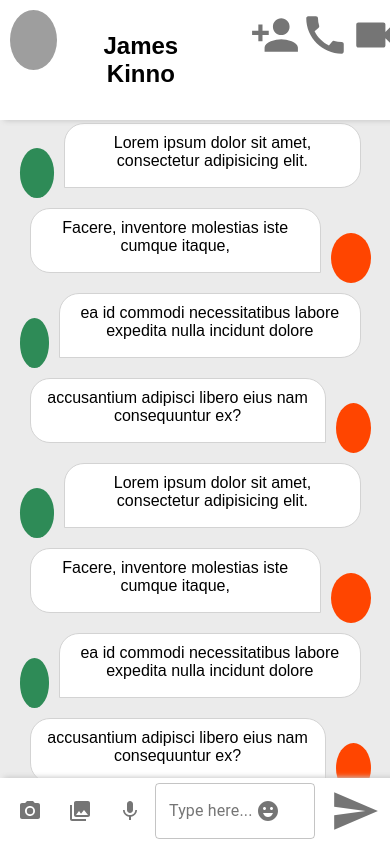
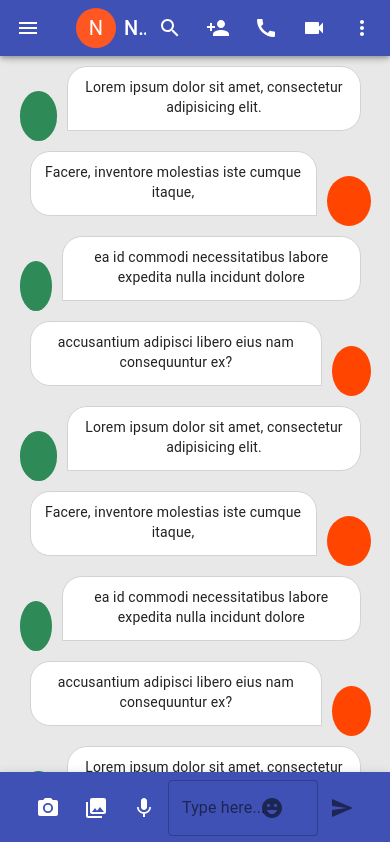
Before and after one commit to otabekakbaroff/x-frontend, a React (Create React App) app: page /dashboard in a window 390 px wide. Shown: the top 842 px of the page. Built offline with nearby package versions, Linux system fonts and the light colour scheme; no server answers; sample sign-in values are in the browser's storage; grey boxes are pictures that could not be loaded.

Commit message:
better responsiveness added

```diff
--- a/src/App.css
+++ b/src/App.css
@@ -74,12 +74,12 @@ form{
   height: 100vh;
 }
 .users{
-  width:30%;
+  /* width:30%;
   position: fixed;
   overflow-y: scroll;
 max-height: 100%;
   background-color: white;
-  box-shadow: 0px 5px 15px 3px #cacaca;
+  box-shadow: 0px 5px 15px 3px #cacaca; */
 }
 .login form .avatar{
   width:125px;
@@ -94,7 +94,7 @@ max-height: 100%;
 }
 .messages {
   width: 100%;
-  margin-left: 30%;
+  margin-left: 240px;
   /* background-color: yellow; */
 }
 
@@ -161,7 +161,7 @@ max-height: 100%;
 .chat-box{
   background-color: #cccccc63;
   min-height: 85vh;
-  padding: 20% 5%;
+  padding: 0% 5%;
 }
 
 .my-profile{
--- /dev/null
+++ b/src/components/dashboard/dash.styles.js
@@ -0,0 +1,79 @@
+import { makeStyles, useTheme } from '@material-ui/core/styles';
+import { deepOrange, deepPurple } from '@material-ui/core/colors';
+
+const drawerWidth = 240;
+
+export default makeStyles((theme) => ({
+    root: {
+      display: 'flex',
+    },
+    drawer: {
+      [theme.breakpoints.up('sm')]: {
+        width: drawerWidth,
+        flexShrink: 0,
+      },
+    },
+    appBar: {
+      [theme.breakpoints.up('sm')]: {
+        width: `calc(100% - ${drawerWidth}px)`,
+        marginLeft: drawerWidth,
+      },
+    },
+    menuButton: {
+      marginRight: theme.spacing(2),
+      [theme.breakpoints.up('sm')]: {
+        display: 'none',
+      },
+    },
+    // necessary for content to be below app bar
+    toolbar: theme.mixins.toolbar,
+    drawerPaper: {
+      width: drawerWidth,
+    },
+    content: {
+      // flexGrow: 1,
+      // padding: theme.spacing(3),
+    },
+    text2: {
+      padding: theme.spacing(2, 2, 0),
+    },
+    paper2: {
+      paddingBottom: 50,
+    },
+    list2: {
+      marginBottom: theme.spacing(2),
+    },
+    subheader2: {
+      backgroundColor: theme.palette.background.paper,
+    },
+    appBar2: {
+      [theme.breakpoints.up('sm')]: {
+        width: `calc(100% - ${drawerWidth}px)`,
+        marginLeft: drawerWidth,
+      },
+      padding:"8px",
+      top: 'auto',
+      bottom: 0,
+    },
+    grow2: {
+      flexGrow: 1,
+    },
+    fabButton2: {
+      position: 'absolute',
+      zIndex: 1,
+      top: -30,
+      left: 0,
+      right: 0,
+      margin: '0 auto',
+    },
+    large: {
+      width: theme.spacing(7),
+      height: theme.spacing(7),
+      background:"orange"
+    },
+    orange: {
+      color: theme.palette.getContrastText(deepOrange[500]),
+      backgroundColor: deepOrange[500],
+      margin: theme.spacing(1),
+    },
+  }));
--- a/src/components/dashboard/dashboard.js
+++ b/src/components/dashboard/dashboard.js
@@ -1,15 +1,108 @@
-import React from 'react'
+import React from 'react';
+import PropTypes from 'prop-types';
+import AppBar from '@material-ui/core/AppBar';
+import CssBaseline from '@material-ui/core/CssBaseline';
+import Divider from '@material-ui/core/Divider';
+import Drawer from '@material-ui/core/Drawer';
+import Hidden from '@material-ui/core/Hidden';
+import IconButton from '@material-ui/core/IconButton';
+import InboxIcon from '@material-ui/icons/MoveToInbox';
+import List from '@material-ui/core/List';
+import ListItem from '@material-ui/core/ListItem';
+import ListItemIcon from '@material-ui/core/ListItemIcon';
+import ListItemText from '@material-ui/core/ListItemText';
+import MailIcon from '@material-ui/icons/Mail';
+import MenuIcon from '@material-ui/icons/Menu';
+import Toolbar from '@material-ui/core/Toolbar';
+import Typography from '@material-ui/core/Typography';
+import { makeStyles, useTheme } from '@material-ui/core/styles';
 import Users from './usersSection/users';
-import Messages from './messageSection/messages'
+import Messages from './messageSection/messages';
 
 
-function Dashboard(){
-    return(
-        <div className="dashboard">
-            <Users/>
-            <Messages/>
-        </div>
-    )
+const drawerWidth = 240;
+
+const useStyles = makeStyles((theme) => ({
+  root: {
+    display: 'flex',
+  },
+  drawer: {
+
+    [theme.breakpoints.up('sm')]: {
+      width: drawerWidth,
+      flexShrink: 0,
+      // background: "yellow",
+    },
+  },
+  appBar: {
+    [theme.breakpoints.up('sm')]: {
+      width: `calc(100% - ${drawerWidth}px)`,
+      marginLeft: drawerWidth,
+    },
+  },
+  menuButton: {
+    marginRight: theme.spacing(2),
+    [theme.breakpoints.up('sm')]: {
+      display: 'none',
+    },
+  },
+  // necessary for content to be below app bar
+  toolbar: theme.mixins.toolbar,
+  drawerPaper: {
+    width: drawerWidth,
+  },
+  content: {
+    flexGrow: 1,
+    padding: theme.spacing(3),
+  },
+}));
+
+function Dashboard() {
+  const classes = useStyles();
+  const theme = useTheme();
+  const [mobileOpen, setMobileOpen] = React.useState(false);
+
+  const handleDrawerToggle = () => {
+    setMobileOpen(!mobileOpen);
+  };
+
+  const drawer = (
+    <div>
+      {/* <div className={classes.toolbar} /> */}
+      <Users/>
+    </div>
+  );
+
+  return (
+    <div className={classes.root}>
+      <CssBaseline />
+      <Messages
+      drawer={drawer}
+      mobileOpen={mobileOpen}
+      theme={theme}
+      handleDrawerToggle={handleDrawerToggle}
+      />
+    </div>
+  );
 }
 
-export default Dashboard
+
+export default Dashboard;
+
+
+
+// import React from 'react'
+// import Users from './usersSection/users';
+// import Messages from './messageSection/messages'
+
+
+// function Dashboard(){
+//     return(
+//         <div className="dashboard">
+//             <Users/>
+//             <Messages/>
+//         </div>
+//     )
+// }
+
+// export default Dashboard
--- a/src/components/dashboard/messageSection/messages.js
+++ b/src/components/dashboard/messageSection/messages.js
@@ -11,11 +11,25 @@ import PhotoCameraIcon from '@material-ui/icons/PhotoCamera';
 import PhotoLibraryIcon from '@material-ui/icons/PhotoLibrary';
 import DemoChatMessages from './DemoChatMessages'
 import ContactInfo from './contactInfo/ContactInfo'
+import Toolbar from '@material-ui/core/Toolbar';
+import Typography from '@material-ui/core/Typography';
 
 
-function Messages(){
+import AppBar from '@material-ui/core/AppBar';
+import MenuIcon from '@material-ui/icons/Menu';
+import Fab from '@material-ui/core/Fab';
+import AddIcon from '@material-ui/icons/Add';
+import SearchIcon from '@material-ui/icons/Search';
+import MoreIcon from '@material-ui/icons/MoreVert';
+
+import useStyles from '../dash.styles'
+import { Camera } from '@material-ui/icons';
+
+
+function Messages({handleDrawerToggle, theme, mobileOpen, drawer}){
     const [activeButton,setActiveButton] = useState([]);
     const [isClicked, setIsClicked]=useState(false)
+    const classes = useStyles();
     // const socket=useContext(Context).socket;
     function send(){
         // let chatbox = document.querySelector(".chat-box")
@@ -48,21 +62,35 @@ function Messages(){
 
     return(
         <div className="messages">
-            <ProfileHeader clickContact={clickContact}/>
-            {isClicked ? <ContactInfo clickContact={clickContact}/>:<Chat/>}
+            <ProfileHeader
+            mobileOpen={mobileOpen}
+            drawer={drawer}
+
+            theme={theme}
+            handleDrawerToggle={handleDrawerToggle}
+            clickContact={clickContact}/>
 
 
-            <div className="send-box">
-                <IconButton >
+            <main className={classes.content}>
+        <div className={classes.toolbar} />
+        {isClicked ? <ContactInfo clickContact={clickContact}/>:<Chat/>}
+        <div className={classes.toolbar} />
+
+      </main>
+
+      <AppBar position="fixed" color="primary" className={classes.appBar2}>
+        <Toolbar>
+          <IconButton color="inherit" aria-label="open drawer">
           <PhotoCameraIcon />
           </IconButton>
-                <IconButton >
+          <IconButton color="inherit" aria-label="open drawer">
           <PhotoLibraryIcon />
           </IconButton>
-                <IconButton >
+          <IconButton color="inherit" aria-label="open drawer">
           <MicIcon />
           </IconButton>
-                <TextField  id="text" className="textareawidth" label="Type here..." variant="outlined" onChange={handleChange} InputProps={{
+
+          <TextField className="textareawidth" color="inherit" label="Type here..." variant="outlined" onChange={handleChange} InputProps={{
                     endAdornment: (
                     <InputAdornment>
                         <IconButton >
@@ -70,13 +98,14 @@ function Messages(){
                         </IconButton>
                     </InputAdornment>
                 )}}/>
-                {/* <input className="text" placeholder="Type here..." onChange={handleChange}/> */}
-                <div className="send-button-box">
+
 <IconButton id="send-button"  onClick={send}>
-                        <SendIcon style={activeButton} id="send-icon"/>
+                        <SendIcon style={activeButton}/>
                     </IconButton>
-                </div>
-            </div>
+        </Toolbar>
+      </AppBar>
+
+
         </div>
     )
 }
--- a/src/components/dashboard/messageSection/userProfileHeader.js
+++ b/src/components/dashboard/messageSection/userProfileHeader.js
@@ -4,10 +4,102 @@ import CallIcon from '@material-ui/icons/Call';
 import VideocamIcon from '@material-ui/icons/Videocam';
 import PersonAddIcon from '@material-ui/icons/PersonAdd';
 
-function userProfilerHeader({clickContact}){
+
+import PropTypes from 'prop-types';
+import AppBar from '@material-ui/core/AppBar';
+import CssBaseline from '@material-ui/core/CssBaseline';
+import Divider from '@material-ui/core/Divider';
+import Drawer from '@material-ui/core/Drawer';
+import Hidden from '@material-ui/core/Hidden';
+import InboxIcon from '@material-ui/icons/MoveToInbox';
+import List from '@material-ui/core/List';
+import ListItem from '@material-ui/core/ListItem';
+import ListItemIcon from '@material-ui/core/ListItemIcon';
+import ListItemText from '@material-ui/core/ListItemText';
+import MailIcon from '@material-ui/icons/Mail';
+import MenuIcon from '@material-ui/icons/Menu';
+import Toolbar from '@material-ui/core/Toolbar';
+import Typography from '@material-ui/core/Typography';
+import SearchIcon from '@material-ui/icons/Search';
+import MoreIcon from '@material-ui/icons/MoreVert';
+import Avatar from '@material-ui/core/Avatar';
+import { makeStyles, useTheme } from '@material-ui/core/styles';
+import Users from '../usersSection/users';
+import Messages from './messages';
+import useStyles from '../dash.styles'
+
+function UserProfilerHeader({clickContact,window, handleDrawerToggle, theme, mobileOpen, drawer}){
+    const classes = useStyles();
+    const container = window !== undefined ? () => window().document.body : undefined;
+
     return (
-        <div className="profile-header">
-            <div className="profile_details">
+        <div>
+            <AppBar position="fixed" className={classes.appBar}>
+        <Toolbar>
+          <IconButton
+            color="inherit"
+            aria-label="open drawer"
+            edge="start"
+            onClick={handleDrawerToggle}
+            className={classes.menuButton}
+          >
+            <MenuIcon />
+          </IconButton>
+          <Avatar className={classes.orange}>N</Avatar>
+          <Typography variant="h6" noWrap>
+            Nolan Moreland
+          </Typography>
+          <div className={classes.grow2} />
+          <IconButton color="inherit">
+            <SearchIcon />
+          </IconButton>
+          <IconButton color="inherit">
+          <PersonAddIcon/>
+          </IconButton>
+          <IconButton color="inherit">
+          <CallIcon />
+          </IconButton>
+          <IconButton color="inherit">
+          <VideocamIcon/>
+          </IconButton>
+          <IconButton edge="end" color="inherit">
+            <MoreIcon />
+          </IconButton>
+        </Toolbar>
+      </AppBar>
+      <nav className={classes.drawer} aria-label="mailbox folders">
+        {/* The implementation can be swapped with js to avoid SEO duplication of links. */}
+        <Hidden smUp implementation="css">
+
+          <Drawer
+            container={container}
+            variant="temporary"
+            anchor={theme.direction === 'rtl' ? 'right' : 'left'}
+            open={mobileOpen}
+            onClose={handleDrawerToggle}
+            classes={{
+              paper: classes.drawerPaper,
+            }}
+            ModalProps={{
+              keepMounted: true, // Better open performance on mobile.
+            }}
+          >
+            {drawer}
+          </Drawer>
+        </Hidden>
+        <Hidden xsDown implementation="css">
+          <Drawer
+            classes={{
+              paper: classes.drawerPaper,
+            }}
+            variant="permanent"
+            open
+          >
+            {drawer}
+          </Drawer>
+        </Hidden>
+      </nav>
+            {/* <div className="profile_details">
                 <div className="icon" onClick={clickContact}></div>
                 <div className="name"><h1>James Kinno</h1></div>
             </div>
@@ -21,10 +113,10 @@ function userProfilerHeader({clickContact}){
                 <IconButton >
                     <VideocamIcon id="video-call-icon"/>
                 </IconButton>
-            </div>
+            </div> */}
 
         </div>
     )
 }
 
-export default userProfilerHeader;
+export default UserProfilerHeader;
--- a/src/index.css
+++ b/src/index.css
@@ -45,16 +45,22 @@ code {
   background: orangered;
 }
 
+/* .makeStyles-content-14 {
+  padding: 0!important;
+  flex-grow: 1;
+} */
 
 
-@media only screen and (max-width: 600px) {
-  .users{
+
+ @media only screen and (max-width: 599px) {
+  /* .users{
     display: none;
-  }
+  } */
   .messages {
     width: 100%;
     margin-left: 0px !important;
-}
+  }
+/* }
 .send-box, .profile-header {
   width: 100% !important;
 }
@@ -72,11 +78,6 @@ code {
   font-size: 12px;
 }
 
-/* #call-icon, #video-call-icon, #add-person-icon {
-  width: 40px;
-  height: 40px;
-  margin: 0;
-} */
 
 .MuiIconButton-root {
   flex: 0 0 auto;
@@ -89,7 +90,5 @@ code {
   border-radius: 50%;
   width: 50px;
   height: 50px;
-  /* background: yellow; */
-}
-
-}
+} */
+  }
```
Lines whose indentation alone changed are shown as unchanged.
